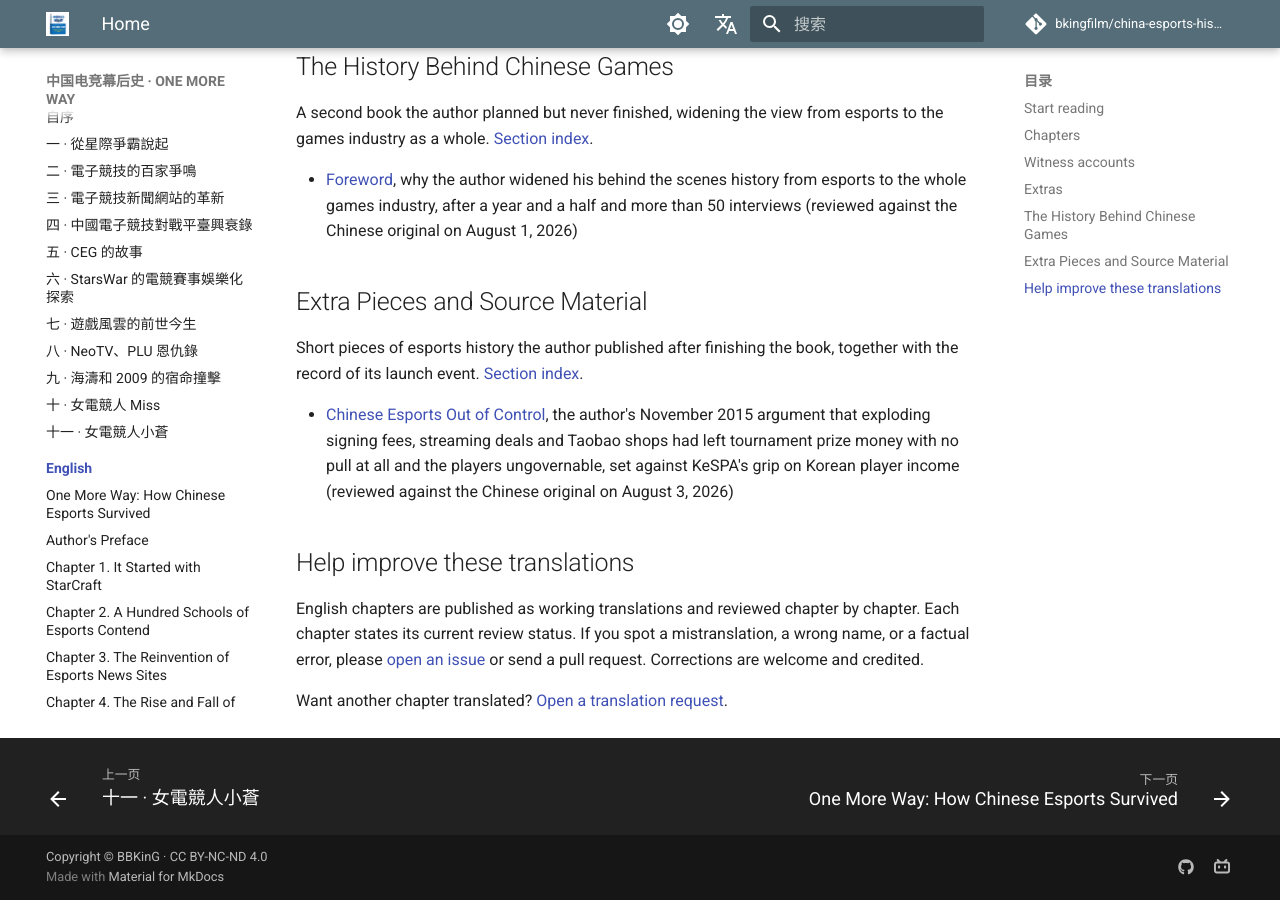
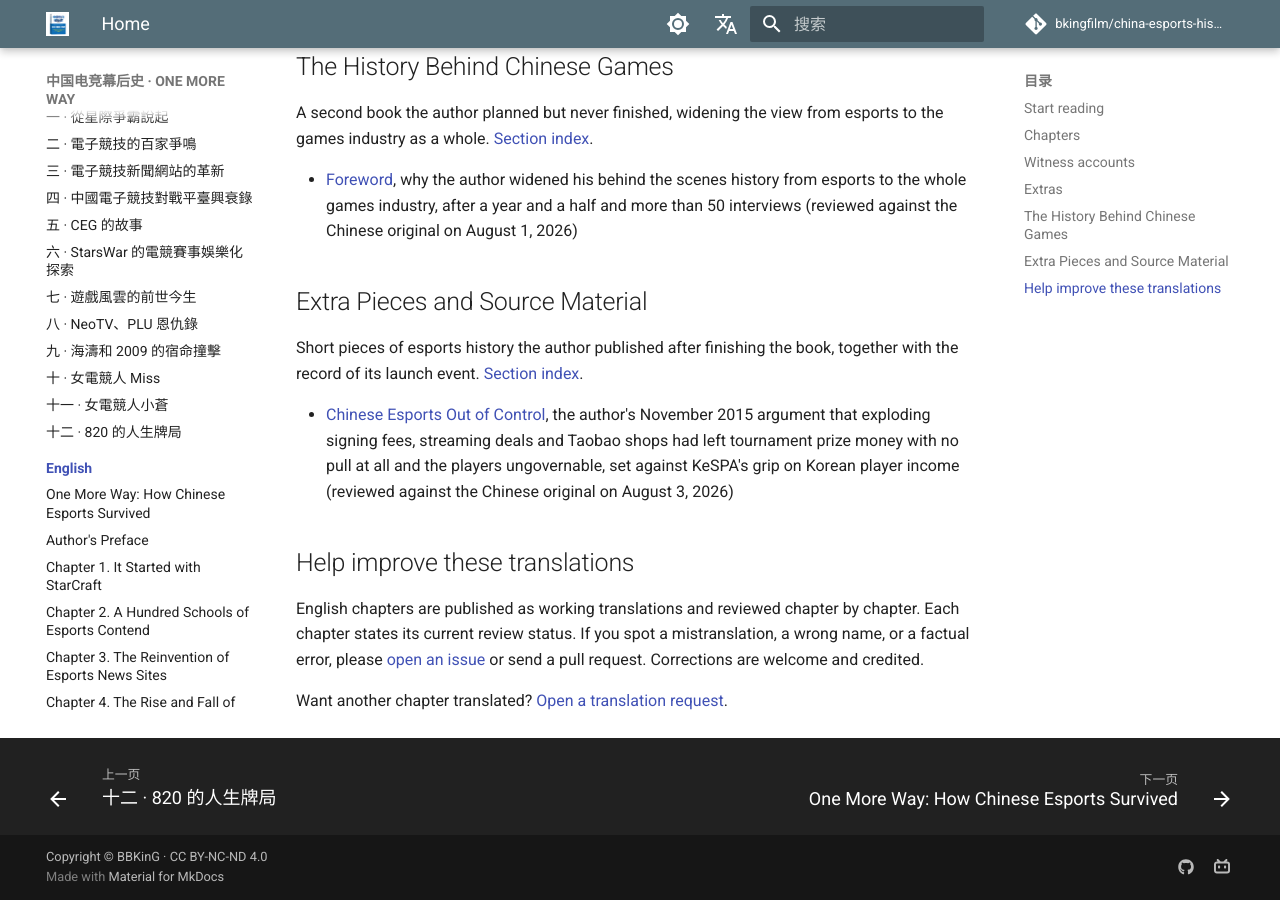
Before and after one commit to bkingfilm/china-esports-history, an MkDocs documentation site: the page built from docs/en/index.md, in a window 1280 px wide and 900 px high, scrolled down 6626 px. Built offline with MkDocs 1.6.1 and Material for MkDocs 9.7.7, drawn with Linux system fonts in a browser that asks for light colours; comment, search, counter and statistics services are not loaded; part of the change alters nothing that is shown.

Commit message:
繁體中文版新增第十二章 820 的人生牌局
譯自 docs/zh/chapters/12-820的人生牌局.md，章節結構照已校對的英文版
docs/en/12-zouyitian-820-card-game-of-life.md 切出 12 個小標題。
同步更新 docs/zh-tw/index.md 章節清單與 mkdocs.yml 繁體中文 nav。

Co-Authored-By: Claude Opus 5 (1M context) <noreply@anthropic.com>

```diff
--- /dev/null
+++ b/docs/zh-tw/12-zouyitian-820-card-game-of-life.md
@@ -0,0 +1,189 @@
+# 十二 820 的人生牌局
+
+> 《ONE MORE WAY：中國電競幕後史》其中一章。作者 BBKinG（劉洋）。譯自簡體中文原文：[十二 820的人生牌局](../zh/chapters/12-820的人生牌局.md)
+>
+> 首次發表於作者的知乎專欄，2013 年 11 月 28 日：https://zhuanlan.zhihu.com/p/19625947
+>
+> 這是等待校對的工作稿。若您發現誤譯、用詞不合臺灣習慣或史實錯誤，歡迎[開一個 issue](https://github.com/bkingfilm/china-esports-history/issues/new) 或送出 pull request。
+
+人生就像牌局，能拿到什麼牌不是自己能決定的，但是發到手的牌能不能打贏，這就要看打牌人的能力了。
+
+2011 年 9 月 8 日，獲得過六次世界冠軍和近三十次重大賽事冠軍的「8 老闆」820，功成名就地正式宣佈退役了，為他的 DOTA 職業選手生涯畫上了一個圓滿的句號。
+
+當高高瘦瘦的 820 坐在我面前時，他說，你做這個採訪的時間點非常好，因為以前我對過去的事情會比較忌諱，現在已經完全放開了，什麼都可以聊，你問吧。
+
+於是，接下來的 5 個小時裡，我聽到了一個從社會最底層開始往上爬的電競故事。
+
+1989 年 4 月 13 日，820 的牌局開始了。
+
+本名鄒倚天的 820，出生於上海市青浦區，6、7 歲時父母離異，跟著母親在單親家庭長大，家庭經濟條件不是太好，還好有住在附近的爺爺奶奶同時照顧，他才度過一個無憂無慮的童年。
+
+820 母親的思想非常保守，認為 820 將來的人生就是上學、讀書，找個安穩有交四金的工作，然後結婚生子平淡一生，而 820 似乎也就是在按這樣一個生活軌跡在走，童年內向、怕生、自卑、忍讓，不會跟別人發生爭執，也沒有什麼大的野心，就是一個普普通通的小孩子，普普通通的學習成績，初中畢業後就直接進了技校讀機電專業，家裡沒錢沒關係沒背景，820 覺得自己的前途真是一片黑暗。
+
+顯然相比大多數人來說，820 手裡拿到的牌並不好，現在回過頭看，如果沒有電子競技這張當時並不起眼的小牌，他可能真的會默默無聞地過一輩子。
+
+## 與遊戲結緣
+
+820 從小與遊戲的接觸自然是少不了的，朋友家的紅白機、熱血高校、三國群英傳、星際爭霸（臺譯《星海爭霸》），820 都有涉及，在 2003 年 WAR3 的混亂之治版本出現之後，他嘗試了下對戰模式，但是覺得太難了，於是開始玩 WAR3 RPG（比較休閒的一種玩法）。
+
+當時網路上有很多的 WAR3 RPG 地圖，820 也在不斷地換地圖玩，最後發現了一款比較好玩的地圖《富甲天下》，這是一個類似大富翁搖骰子出招的遊戲，但是這個遊戲的操作太複雜了，最後連他們自己都放棄了，臺灣人做的《真三》此時正好在大陸興起，於是 820 跟幾個玩富甲的朋友去打操作性更強的《真三》。
+
+## 3.7 版本的《真三》
+
+說起來，正是 3.7 版本的《真三》造就了很多現在的頂級 DOTA 明星，為什麼這樣說？
+
+原因在於這個版本的英雄攻擊力非常低，所以補刀相當困難，這就需要十分精準的操作才能積累前期發展優勢，誰能想到這段本來無心插柳的遊戲經歷，讓那一代真三玩家奠定了堅實的操作基本功，以至於後來他們這批人轉了 DOTA 後，發現 DOTA 英雄的攻擊力竟然這麼高，補刀好簡單，真是如魚得水，於是，最早真三的這批人裡後來出了很多 DOTA 職業高手。
+
+## 鄒倚天為什麼叫 820？
+
+2005 年左右玩真三的人，相比同時期其它電競項目來說是非常小眾的一群人。圈子也很小，大多是在浩方平臺上玩，聚集在 U9 論壇上，也就是在這個時候，820 認識了性格很火爆、大大咧咧的 LongDD，並成了朋友，LongDD 在當時在真三圈已經非常出名了，他是著名的真三數字隊主力，最初的真三數字隊一線隊員只有 5 到 10 個人，好脾氣的 357 是隊長，比較有名的隊員有上海馬超（257），LongDD（520），286，以及後來加入的 820，這也就是他名字的由來。順便說下 820 的諧音是「不愛你」，8 老闆說是隨便起的。
+
+真三時代是沒什麼比賽的，也沒什麼獎金，大家也沒有電子競技的概念，只是在玩遊戲而已，在 Dota6.27 出現後，DOTA 版本才開始穩定下來。之前的版本 BUG 很多，所以從 6.27 開始，DOTA 才開始慢慢被大眾接受。
+
+820 就是在 DOTA6.27 版本時轉型的，他也是真三數字隊裡最早轉 DOTA 的人。
+
+一開始，DOTA 在浩方平臺裡頻道也就 100 來個人，玩 DOTA 的氣氛很好，大家天天都能碰到 GL 戰隊的輝耀、沉淪、小熊貓、萬寶路、逆等等，慢慢地大家開始注意到有個打得挺厲害的小夥叫 820。於是 820 就自然而然地進入了 GL 戰隊。
+
+2006 年，U9 辦的第一屆 DOTA 比賽有十幾支隊伍參加。
+
+參加的有 GL 兩支隊、Mage 戰隊、ifnt 戰隊等等，最終 820 跟隊友逆、大叔、403 等組成的 GL 二隊拿到了冠軍，雖然獎金很少，但是覺得非常開心，也就是從那時候起，820 和逆開始被稱為 GL 雙子星，隨便提一下，逆之後並沒有走上 DOTA 職業的這條路，而是選了 820 當初差點走的那條路，去上班過正常人的生活了，雖然有點可惜，但是每個人都有自己的人生選擇。
+
+在 U9 的第一屆 DOTA 比賽之後，LongDD 在 820 的推薦下加入了 GL 二隊，而另一支強隊 HTML 戰隊中的 Snoy 也加入了 GL 戰隊，此時的 GL2 戰隊已經不知不覺地成了中國頂級水準的 DOTA 戰隊，只是當時的 DOTA 還只是在一個很小的圈子裡緩慢地發展著。
+
+2006 年 CPL 成都站。
+
+這是中國最早的一次線下 DOTA 比賽，雲集了中國 DOTA 界最早的一批人，但是 820 說，在這次比賽上卻發生了非常戲劇性的一幕，原來是在選拔賽階段，820 和逆幫 Hust 戰隊當槍手打進了決賽，使得 Hust 戰隊成為進入線下的四支戰隊之一，可是 820 和逆所在的 GL 戰隊卻在決賽的時候被 Hust 打敗，這真是讓 820 和逆哭笑不得。
+
+早期的中國 DOTA 圈很不成熟，有很多風氣很不好。
+
+這裡要說下 DOTA 圈這個做槍手幫代打的風氣，這在當時是一個非常普遍的現象，也是一個公開的秘密，大家都知道這件事不對，卻又習以為常，不過，這種不良習慣最終在幾年後衍變成一個重大事件的導火線，炸毀了巔峰時期的 Ehome 戰隊，震傷了整個 DOTA 圈。
+
+書歸前說，2006 年的 CPL 成都站是 820 第一次出遠門，坐了 30 多個小時火車去參加比賽，見了很多熟悉卻從沒見過的 DOTA 戰友，這對於一個當時才 15 歲的小孩子來說是非常快樂的一件事情。不過那次比賽，GL 戰隊很可惜會師三四名。
+
+比賽後，GL 戰隊將兩支分隊進行了合併，LongDD 和 DC 進入了 GL 一隊，並在之後的一年裡多次調整，最後形成了他們獲得 WCG 北京賽區冠軍的那支隊伍：
+
+820、逆、DC、LongDD、Snoy
+
+關於 GL 後來在新加坡拿到 ACG 冠軍的部分，在幕後史關於「DC」那章裡已經有了，大家可以看看那章，這裡說下 820 對那次比賽的回憶吧。
+
+因為當時 820 的家人還在反對他打遊戲，所以第一次出國的他還是瞞著家裡人辦的證件，什麼都沒帶，包也沒有，就穿了一身衣服去了新加坡，組委會每天會給每位選手 20 新加坡幣吃飯，他會去吃 6 新幣的大蝦麵，覺得非常好吃。
+
+820 對於比賽的印象是，新加坡的比賽不允許改鍵，賽制是 16 強分組積分賽出 8 強，8 強之後是單淘，而且 GG 不代表認輸，雖然很多東西跟國內的比賽規則不一樣，但是可能因為東南亞玩 DOTA 比較休閒化，而國內的 DOTA 風氣比較穩健好勝，套路也比東南亞的隊伍多，所以很輕鬆就拿到了冠軍。
+
+820 也因此分到了人生的第一桶金 8000 人民幣，也是當時職業比賽中獎金最高的了，這對於 820 來說是相當一大筆錢了。
+
+## GL 的解散
+
+回國之後，GL 戰隊職業化受阻，而他們的老對手 HTML 戰隊卻先得到了贊助，並且希望他過去打職業，當時的 820 沒有什麼別的人生選擇，在電子競技方面的出露鋒芒讓他在漆黑的人生谷底看到的一絲光亮，他能做的就是順著這道光繼續走下去。雖然 GL 因此而解散，820 也為此內疚了很久，但是選擇也是殘酷人生的一部分。
+
+2007 年底，回國兩個月後，820 加入了 HTML 戰隊，每月 1500 元，在網路上訓練，從此開始了自己的 DOTA 職業生涯。
+
+可是沒過多久，820 就覺得自己始終無法融入到這支隊伍中。
+
+正巧，從國外留學回來的電競人 fashao 組建了 CaNt 職業戰隊，由於這個戰隊是在上海線下訓練，更有利於戰隊水準的提高，同在上海的 820 在經過慎重思考後決定加入 CaNt，fashao 也給他開出了當時在 DOTA 圈算是非常高的工資 2500 元。
+
+當時的陣容是：820、357、楊佳佳（YJJ）、McGroSs、放肆
+
+似乎一切都在往著好的方向發展，820 終於對前途產生了一些希望。
+
+## CaNt 的茫然
+
+一開始，CaNt 的勢頭很猛，訓練水準和比賽成績都獲得了明顯的提升，可是兩個月後，公司管理方面莫名其妙地出現問題，工資開始拖欠（後來都補齊了），隊伍的訓練也亂了，大家都在玩 DNF，接下來的幾場比賽連續輸給有老隊友 DC、LongDD 和 Snoy 在的 Ehome 戰隊，只是在 Chinajoy 上戰勝 Ehome 拿了浩方舉辦的 CIG 冠軍，820 覺得這樣下去不是辦法，需要換個環境。
+
+## 霸氣的 7 爺（Ehome 領隊 71）
+
+這時，Ehome 戰隊的領隊 71 到上海找 820 面談，注意他是直接到 CaNt 訓練基地找 820 談的，希望他能來 Ehome 戰隊，820 則提出能不能帶上 357，此時剛好是 09 退役了，Ehome 戰隊因為性格問題開掉了 LongDD 空出了兩個位置，於是 820 和 357 就進入了 Ehome 戰隊，組成了 2008 年被大家公認無敵的黃金陣容：
+
+820、357、DC、GK、Snoy
+
+不過，也正是因為這種普遍的自負的心態，隊員沒有好好磨合就上戰場了，新組成的 Ehome 戰隊立刻遭遇了一場慘敗，在 MGC 第一輪被 Fnatic 戰隊淘汰。在這場比賽中，Ehome 還遇到了由 LongDD 帶領的 CaNt 戰隊，LongDD 成功復仇，以 16 殺 0 死的 QOP 將 Ehome 戰隊徹底打醒。
+
+醒悟之後的 Ehome 戰隊收斂了自己的狂妄，開始了兇猛的訓練，備戰在東南亞舉行的 SMM 大賽，一旦上心了這支隊伍的水準就發揮出來了，在東南亞很順利地獲得了冠軍。
+
+從 SMM 大賽回來之後，Ehome 的多名隊員退役了，在 DC 那章也有講，工資待遇低，俱樂部獎金分得多是他們離隊的主因。
+
+不過，820 是覺得自己年齡小，還可以拿到更多的成績證明自己，於是留了下來，等待新的 Ehome 戰隊組建。
+
+## Ehome 戰隊的內鬥
+
+2009 年新的 Ehome 戰隊再次亮相：
+
+820、357、呆呆、放肆、上海馬超
+
+不過這個配置並不理想，相互間的位置也一直在換，在輸掉 WCG 預選賽後，進行了再次的調整，變成了：
+
+DGC、GK、820、357、呆呆
+
+之後就開始一發不可收拾，連續拿了 WCG、EOG、G 聯賽三個大賽的冠軍。
+
+2009 年，WCG 中國區比賽之前，Ehome 管理層爆發了一場內鬥，以 71 和何秋（上一章提到過的電子競技雜誌的第一任執行主編）的權力鬥爭為主，當時何秋想拿 Ehome 戰隊的管理權，以那段時間 Ehome 的人事震盪和成績低迷作為奪權籌碼，71 被高層逼到一個絕路上，於是 71 一狠心立下軍令狀，說不拿到 WCG 冠軍就走人。
+
+於是，那一年的 WCG 真是十分慘烈，Ehome 在預選賽的時候被意外淘汰，火線更換陣容後，從復活賽上打回來，最終獲得 WCG 冠軍，那場內鬥的結果是 71 留下了，何秋離開了。
+
+這裡大家可以看出 71 這種好勇鬥狠不服輸的性格，這個性格也成了我們下面要講的這件事的主因。
+
+## Ehome 衰落的導火線：IEM 代打門
+
+2009 年年中之後，Ehome 又恢復了王者的霸氣，一路高歌猛進，四處奪冠。
+
+這時 Ehome 戰隊聽到一個風聲說，CH 戰隊要以幫別人當槍手的方式狙擊 Ehome，雖然此時 DOTA 圈代打的風氣已經徹底從暗鬥變成了明槍，但是事關重大，71 一聽就怒了，決定以其人之道還治其人之身，也以幫別的隊伍當槍手的形式狙擊 CH 戰隊，而且狙擊成功了，擊敗了 CH，但是被人投訴代打，組委會在經過種種調查後，判定重賽，其實這個時候 Ehome 應該有所察覺，已經被發現代打了。
+
+可是 71 執意要繼續代打，組委會也特別有心地把這場重賽放到了可以記錄 IP 位址的 GG 平臺上進行。
+
+Ehome 比賽前不知道，比賽後，IP 記錄清晰證據確鑿，代打門徹底曝光，輿論一片譁然，譴責 Ehome 的聲音滔滔不絕，Ehome 這也才意識到，原來這個公開的秘密並不能拿到檯面上來講的。
+
+2009 IEM 代打門事件對 Ehome 的各個方面都產生了十分深遠的影響，首先是被 IEM 禁賽了，IEM 當時的獎金是 5 萬元，本來他們已經進入決賽了，閉著眼睛能拿的錢沒了，還要被罵，整個隊伍的士氣大傷，有兩個月隊伍都沒訓練，也因此丟掉了後面連續兩個大比賽的冠軍，比如其中獎金最高的 SMM。而有必要提一下的是，那一年獲得 IEM 冠軍和 SMM 冠軍的正是 09 帶領的 FTD。
+
+這就是命啊！
+
+## 個性的 7 爺，Ehome 的再次崛起
+
+2009 年年末，GK 和 DGC 走了。
+
+代打門之後，71 給 5 個隊員發了封道歉信，820 作為隊長一直在安撫隊員，把大家重新聚集在一起。
+
+2010 年，820 找來了在 FTD 戰隊 KingJ 和在 CH 戰隊的 Burnning，重新組建 Ehome 戰隊：
+
+820、357、Burning、KingJ、Dai
+
+一開始大家的位置都不固定，一直在磨合，所以成績也不好。一直到 WCG 北京賽區時，EHome 戰隊落到敗者組，被在勝者組的 Deity 隊員草莓嘲諷（與英雄聯盟時期的草莓不是一個人），71 一怒之下打了 5000 塊外圍賭局，就是誰贏誰除了冠軍還能再拿 5000 塊，Ehome 的隊員贏了那場比賽，從此士氣又回來了。
+
+寫到這裡，不得不說 7 爺（71）真是太個性了！
+
+## ESWC，820 成名於世界舞臺
+
+之後在 2010 年 ESWC 線上選拔賽時輸給 FTD，但是在 ESWC 國家隊選拔賽上以全勝的戰績奪冠，獲得去法國的機會，在法國迪斯尼樂園中舉行的 ESWC 總決賽上，Ehome 最終以同樣全勝的戰績拿到了世界冠軍，在這場比賽中，820 因為對英雄 VS 的出色理解和運用一戰成名，以至於 DOTA 的製作者冰蛙用 820 的名字命名了遊戲裡的一個英雄。
+
+## Ehome 十冠王之後的盛極而衰
+
+回國後，Ehome 戰隊更是銳不可擋，一口氣拿了大大小小十個冠軍，被稱為十冠王，但是即使是這樣到 2010 年的年末，820 的工資還是 2500，隊內的不滿情緒在不斷高漲。
+
+其實 820 也不滿，但是他希望 5 個人要走一起走，可是這時發生的一件事讓他很震驚，他突然得知 BurNing 和 KingJ 被 DK 戰隊以每人 6 萬元的轉會費挖走了。這件事情對 820 觸動很大，他很生氣有人私下走了，於是硬是留下來，因為嚥不下這口氣。
+
+820 說，當時網路上很多人罵他，說 BurNing 走是因為 820 想搶他的主力位置，其實 820 當時是換了很多位置，他說，BurNing 當時走一方面是因為待遇低，另一方面也是因為 820 覺得 BurNing 想自己帶隊伍，並不是因為跟 820 搶位置。
+
+2011 年，Ehome 又組成了新的陣容。
+
+國士無雙、LongDD、820、357、呆呆
+
+820 想打主力，但是打得並不理想，於是去打了輔助位，在那之後 Ehome 的成績就一直不好，拿了三四個大賽的第二名，在這期間，網路上對 820 的謾罵又是不絕於耳，820 非常委屈，他覺得在戰隊經歷了如此大的變故下，還能打到這個程度，已經相當不容易了。
+
+雖然一直在被罵，但 820 依然在苦苦支撐。
+
+## 百萬美金的 Dota2 德國科隆邀請賽
+
+2011 年，因為 Ehome 的成績不好，820 在隊內的權力開始逐漸縮小，71 在各方面的決策權開始不斷增加，從戰場指揮到隊員的替換都做了很大的調整，隊內的矛盾不斷升級，820 本來以為隊伍就快解散了，這時候碰上了 100 萬美元獎金的 Dota2 德國科隆邀請賽。
+
+820 說，當時運氣比較好，2011 年，國內幾支 DOTA 強隊內部都在做調整，都在鬧矛盾，820 認為一個隊伍要強，必須要齊心，於是，他讓大家先把矛盾都放下，全力打好這個比賽。
+
+2011 年 8 月 17 日-21 日舉行的德國科隆遊戲展上，《Dota2》表演賽百萬美元冠軍獎金吸引了來自全球的 16 支頂級職業戰隊。在最後的 21 日決賽日上，EHOME 最終以 1 比 3 敗給了烏克蘭的 Navi（Natus Vincere）戰隊，奪得了亞軍。
+
+820 說起那一場比賽覺得很遺憾，差一點就贏了，但是，那天連續打了 10 場左右的比賽，套路都用得差不多了，體力也跟不上了，輸了就是輸了。
+
+亞軍有 25 萬美金，820 分了 30 萬人民幣，加上之前這些年賺的獎金，夠了。
+
+回國後，71 找 820 私聊，提出讓 820 休息下，820 馬上就答應了，只是有些許的失落，畢竟有這麼多年的 Ehome 情結，帶著遺憾和無奈，最後看了一眼奮鬥多年的 Ehome，離開了。
+
+2012 年，820 轉型做了 DOTA 全職解說，現在是知名電子競技解說經常出席各大電競賽事，自己也經營著不錯的淘寶店。
+
+這場牌局並沒有結束，820 只是換了一個桌子在繼續打。
--- a/docs/zh-tw/index.md
+++ b/docs/zh-tw/index.md
@@ -31,3 +31,4 @@
 - [九 海濤和 2009 的宿命撞擊](09-haitao-wusheng-fated-collision.md)，全書第九章。DOTA 解說海濤與世界冠軍伍聲（2009）相差九個月出生，一個在父母離婚後學會獨立，一個十五歲被家裡送去上海當高考移民。海濤靠一支參賽影片進遊戲風雲當實習生，十四個人擠三室一廳，隔間月租 280 元，金融風暴後轉去無錫的 PLU，又為了結婚回老家電臺當主播，2010 年才在業餘時間做起 DOTA 解說影片；伍聲則從浙大打進 Ehome 拿下 ACG 冠軍，退役後把淘寶店做到五十多名員工。文末把 2011 年的濤 9 之爭解成兩種人生觀的撞擊，並記下 2011 年底那個「自我關注度變現」的里程碑（等待校對的工作稿）
 - [十 女電競人 Miss](10-miss-han-yiying-woman-in-esports.md)，全書第十章。Miss（韓懿瑩）在螢幕上是鄰家女孩，作者跟她聊了五個小時後的結論是「這姑娘真是條漢子」。四川內江人，大家族裡被當成長子長孫，四歲上小學因為桌子太高只好蹲在凳子上，一蹲蹲到六年級，初三還在用板凳揍男同學。大學靠魔獸爭霸 3 進了北京 First 女子戰隊，坐 37 小時硬座從海口北上，長年打男子組被對手賽前奚落，2010 年拿下第一個男子賽事裡的女子冠軍。同年進 GTV 轉做解說，本想講 WAR3 卻被安排去講正熱的 DOTA，2012 年在 DIVINA 女王賽終於贏了多年宿敵 Colagirl（等待校對的工作稿）
 - [十一 女電競人小蒼](11-xiaocang-zhang-xiangling-woman-in-esports.md)，全書第十一章。小蒼（張翔玲）是圈裡少數幾乎把選手、解說、記者、品牌經理、俱樂部老闆都做過一輪的人。田徑教練的女兒，四百米跨欄撞傷尾椎還被父親要求跑完全程；期中考 731 分換來一臺 4999 元的電腦，2000 年高二時被哥哥帶進星際爭霸。2003 年因為看到女選手 Colorgirl 贏了男選手而加入 JH 戰隊，2005 年拿下 TOM 網解說大賽冠軍去韓國解說 WEG，2008 年當上奧運火炬手，年底貸款替父母在長沙買了房。2009 年進騰訊做《英雄聯盟》品牌經理，當時項目組只有兩個人；2012 年辭職，把 LOL Ladies 轉成線下俱樂部又親手解散。文末是 2013 年那份輕度高血壓的體檢報告，和她說的「攤開雙手時，才發現手裡什麼也沒有」（等待校對的工作稿）
+- [十二 820 的人生牌局](12-zouyitian-820-card-game-of-life.md)，全書第十二章。820（鄒倚天）1989 年生於上海青浦，父母離異，家裡沒錢沒關係沒背景，初中畢業就進技校讀機電。2003 年從魔獸爭霸 3 的 RPG 地圖一路玩到臺灣人做的《真三》，在真三數字隊裡拿到 820 這個代號，再從 Dota 6.27 轉進 DOTA，2007 年底以月薪 1500 元加入 HTML 開始打職業。進 Ehome 之後撞上 2009 年管理層的權力鬥爭和 IEM 代打門，禁賽加上兩個月沒訓練，士氣整個垮掉；2010 年在法國 ESWC 拿到世界冠軍，因為對英雄 VS 的理解被冰蛙用名字命名了遊戲裡的一個英雄，回國後打出十冠王，工資卻還是 2500 元。2011 年科隆的百萬美金 Dota2 邀請賽拿下亞軍後離隊，轉做全職解說（等待校對的工作稿）
--- a/mkdocs.yml
+++ b/mkdocs.yml
@@ -171,6 +171,7 @@ nav:
       - 九 · 海濤和 2009 的宿命撞擊: zh-tw/09-haitao-wusheng-fated-collision.md
       - 十 · 女電競人 Miss: zh-tw/10-miss-han-yiying-woman-in-esports.md
       - 十一 · 女電競人小蒼: zh-tw/11-xiaocang-zhang-xiangling-woman-in-esports.md
+      - 十二 · 820 的人生牌局: zh-tw/12-zouyitian-820-card-game-of-life.md
   - English:
       - "Home": en/index.md
       - "One More Way: How Chinese Esports Survived": en/one-more-way-tedx-2015.md
```
